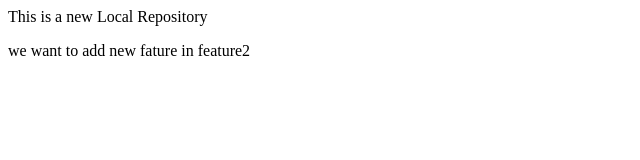
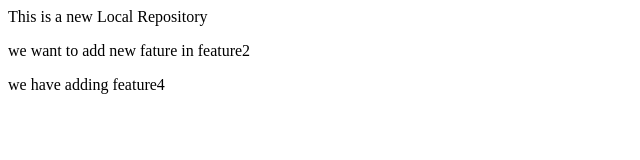
Before and after one commit to akshay-pixel/localrepo, a plain HTML site: page index.html in a window 1280 px wide. Shown: the whole page, without its empty margins (0-640 px from the left). Drawn offline with Linux system fonts and the light colour scheme.

Commit message:
Feature4 added

```diff
--- a/index.html
+++ b/index.html
@@ -1,2 +1,3 @@
 <p>This is a new Local Repository</p>
 <p> we want to add new fature in feature2</p>
+<p>we have adding feature4</p>
```
